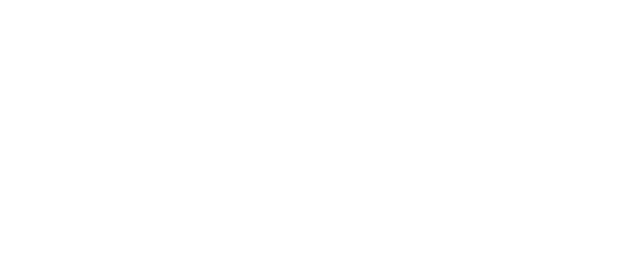
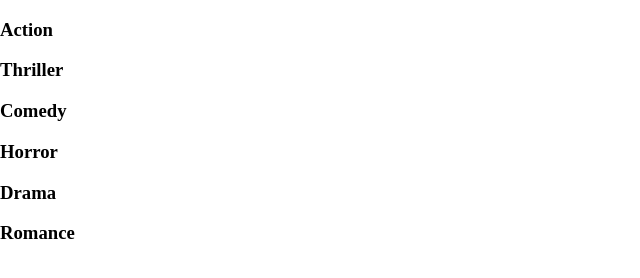
Before and after one commit to DCI-WD-TZ-23-D01/uib-34-layout-out-of-ordinary-dci1234ines, a website: page index.html in a window 1280 px wide. Shown: the whole page, without its empty margins (0-640 px from the left). Drawn offline with Linux system fonts and the light colour scheme.

Commit message:
Update index.html

```diff
--- a/index.html
+++ b/index.html
@@ -5,9 +5,29 @@
     <meta name="viewport" content="width=device-width, initial-scale=1.0" />
     <meta http-equiv="X-UA-Compatible" content="ie=edge" />
     <title>Layout Out of the Ordinary</title>
-    <link rel="stylesheet" href="style.css" />
+    <link rel="stylesheet" href="./style.css" />
   </head>
   <body>
+    <section class="genres">
+      <div class="genre-section">
+          <h3>Action</h3>
+      </div>
+      <div class="genre-section">
+          <h3>Thriller</h3>
+      </div>
+      <div class="genre-section comedy">
+          <h3>Comedy</h3>
+      </div>
+      <div class="genre-section">
+          <h3>Horror</h3>
+      </div>
+      <div class="genre-section">
+          <h3>Drama</h3>
+      </div>
+      <div class="genre-section romance">
+          <h3>Romance</h3>
+        </div>
+      </section>
 
   </body>
 </html>
```
